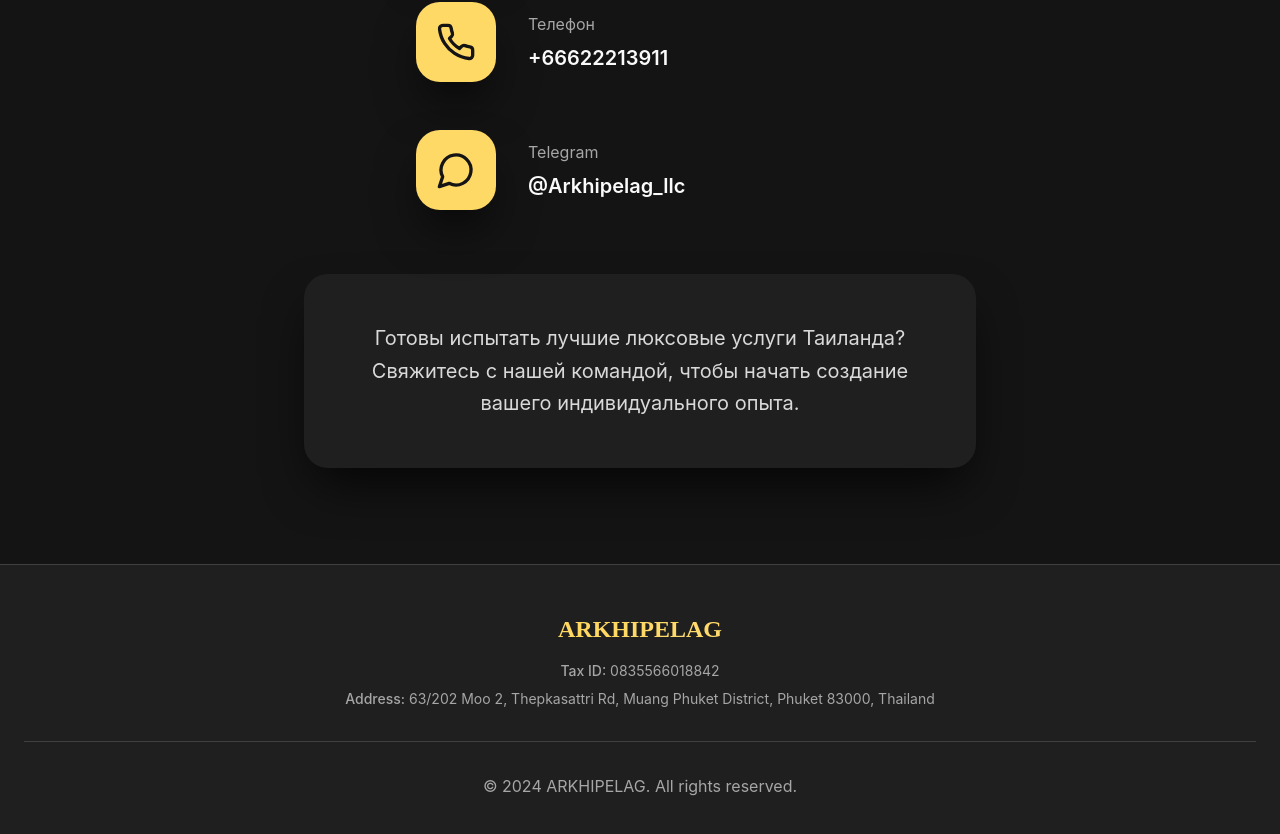
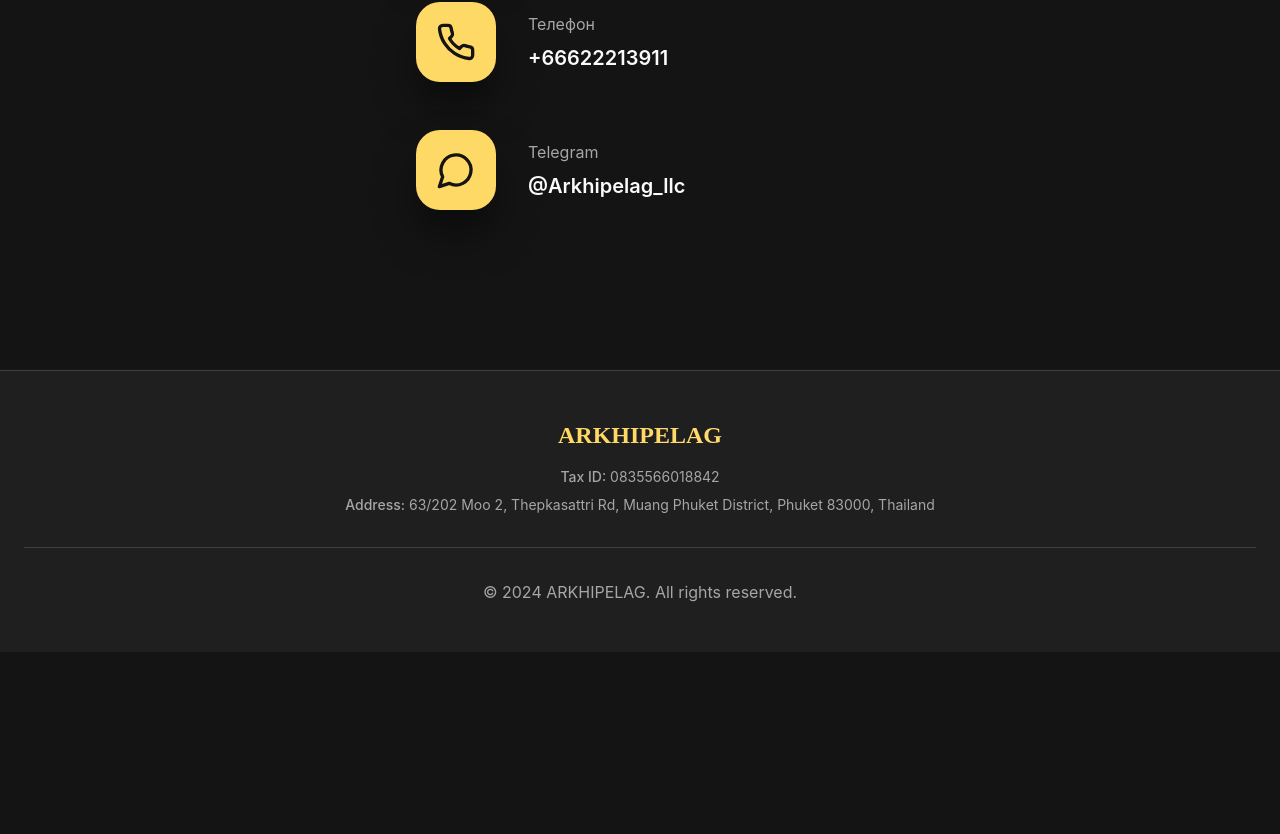
Before and after one commit to glebaanat-beep/arkhipelag-landing, a React (Vite) app: page / in a window 1280 px wide. Shown: the part 5333-6167 px from the top of the page. After the commit the page ends 5985 px from the top, so only its background shows below. Built offline with nearby package versions, Linux system fonts and the light colour scheme.

Commit message:
Remove contact block

```diff
--- a/src/components/ContactSection.tsx
+++ b/src/components/ContactSection.tsx
@@ -56,13 +56,6 @@ export function ContactSection() {
                 </div>
               </div>
             </div>
-
-            {/* Description */}
-            <div className="bg-card rounded-3xl p-12 luxury-shadow max-w-2xl mx-auto">
-              <p className="text-text-secondary text-xl leading-relaxed text-center">
-                {t('contact.description')}
-              </p>
-            </div>
           </div>
         </div>
       </div>
```
